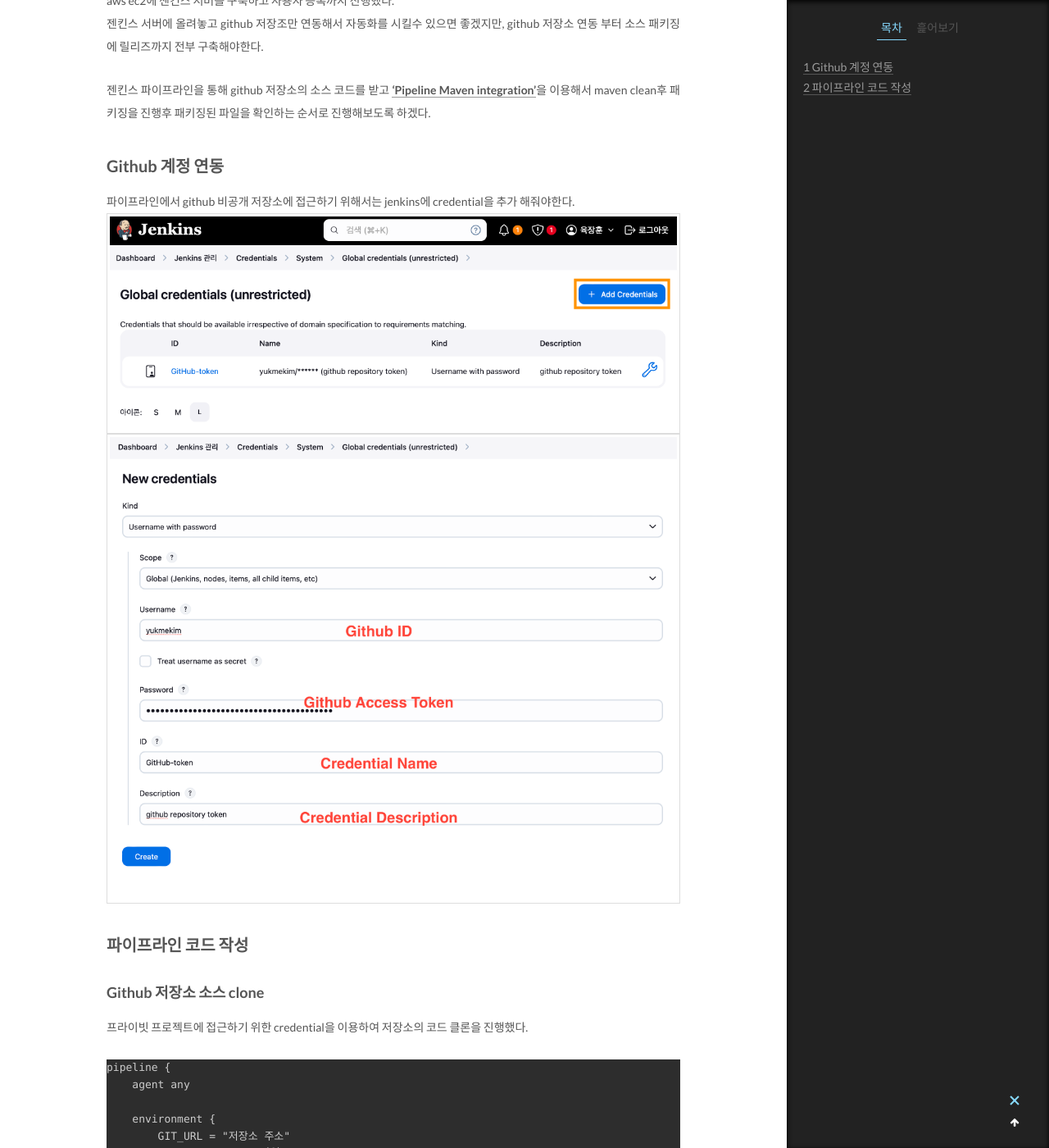
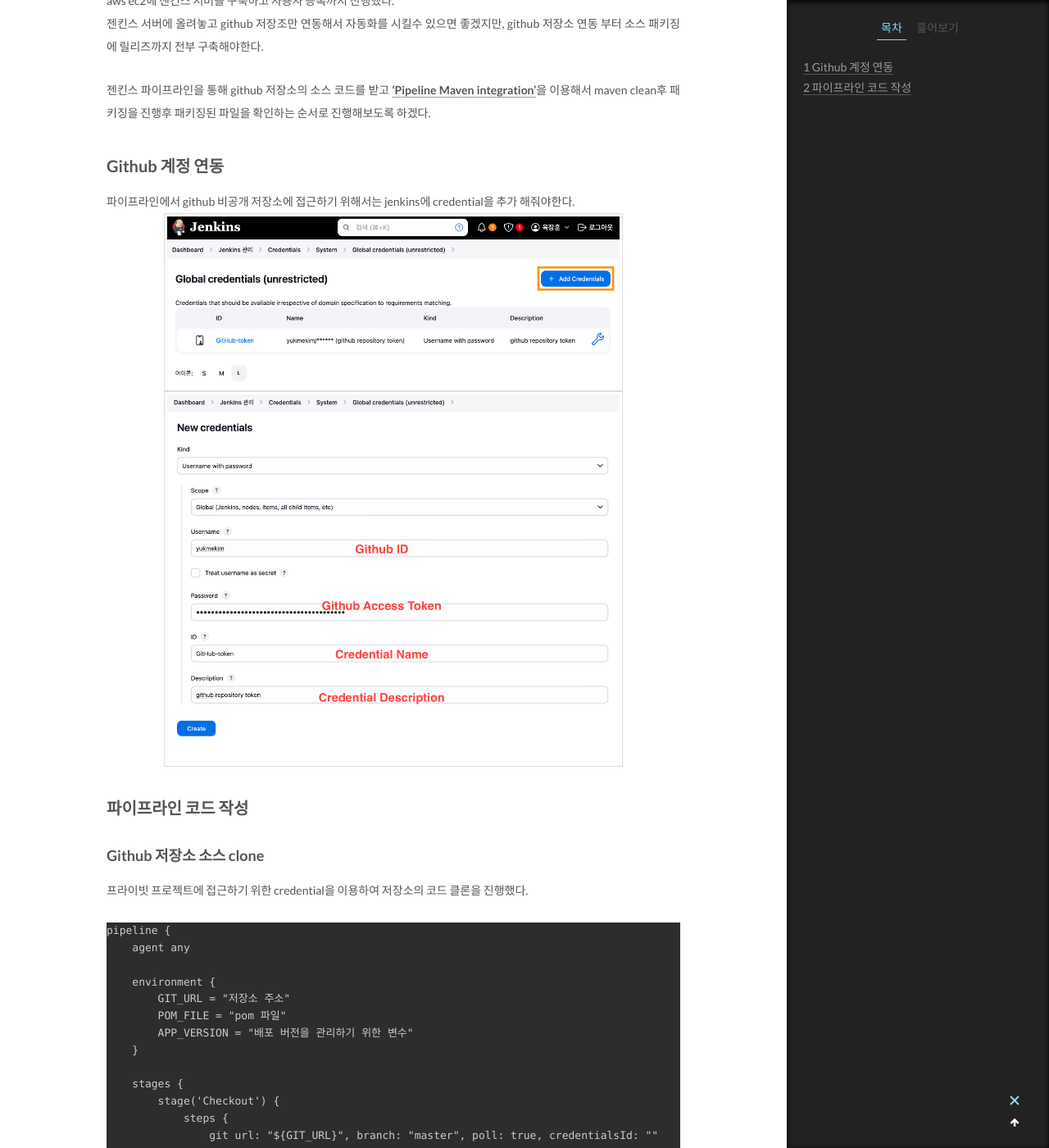
Before and after one commit to yukmekim/yukmekim.github.io, a Jekyll site: the page built from _posts/2024-01-26-devops-jenkins-2.md, in a window 1280 px wide and 1400 px high, scrolled down 538 px. Shown: the whole window at 82% size. Built offline with Jekyll 4.4.1, drawn with Linux system fonts in a browser that asks for light colours; some of the changed text lies outside the part shown.

Commit message:
젠킨스 두번쨰 포스팅 이미지 크기 조정

```diff
--- a/_posts/2024-01-26-devops-jenkins-2.md
+++ b/_posts/2024-01-26-devops-jenkins-2.md
@@ -15,8 +15,8 @@
 
 ## Github 계정 연동
 파이프라인에서 github 비공개 저장소에 접근하기 위해서는 jenkins에 credential을 추가 해줘야한다.
-![Desktop Preview](/assets/images/post/jenkins_2/jenkins_credentials_1.png)
-![Desktop Preview](/assets/images/post/jenkins_2/jenkins_credentials_2.png)
+<img src="/assets/images/post/jenkins_2/jenkins_credentials_1.png" width="80%" height="80%"/>
+<img src="/assets/images/post/jenkins_2/jenkins_credentials_2.png" width="80%" height="80%"/>
 
 ## 파이프라인 코드 작성
 ### Github 저장소 소스 clone
@@ -55,7 +55,7 @@
 해당 파이프라인을 실행했을때 `/var/lib/jenkins/workspace/젠킨스 프로젝트 명/` 디렉토리에 패키징되지 않은 소스를 받을 수 있었다.
 이후 프로젝트를 배포 파일로 패키징 하기 위해서 `Pipeline Maven integration` 플러그인을 사용할 예정이다.
 
-![Desktop Preview](/assets/images/post/jenkins_2/jenkins_plugins.png)
+<img src="/assets/images/post/jenkins_2/jenkins_plugins.png" width="80%" height="80%"/>
 
 플러그인을 설치후 `stage`에 [젠킨스 문서에 Pipeline Maven integration](https://plugins.jenkins.io/pipeline-maven/)을 참고하여 Build 단계를 추가했다.
 
```
Also changed, not shown: other parts of _posts/2024-01-26-devops-jenkins-2.md (+2 -2 lines).
